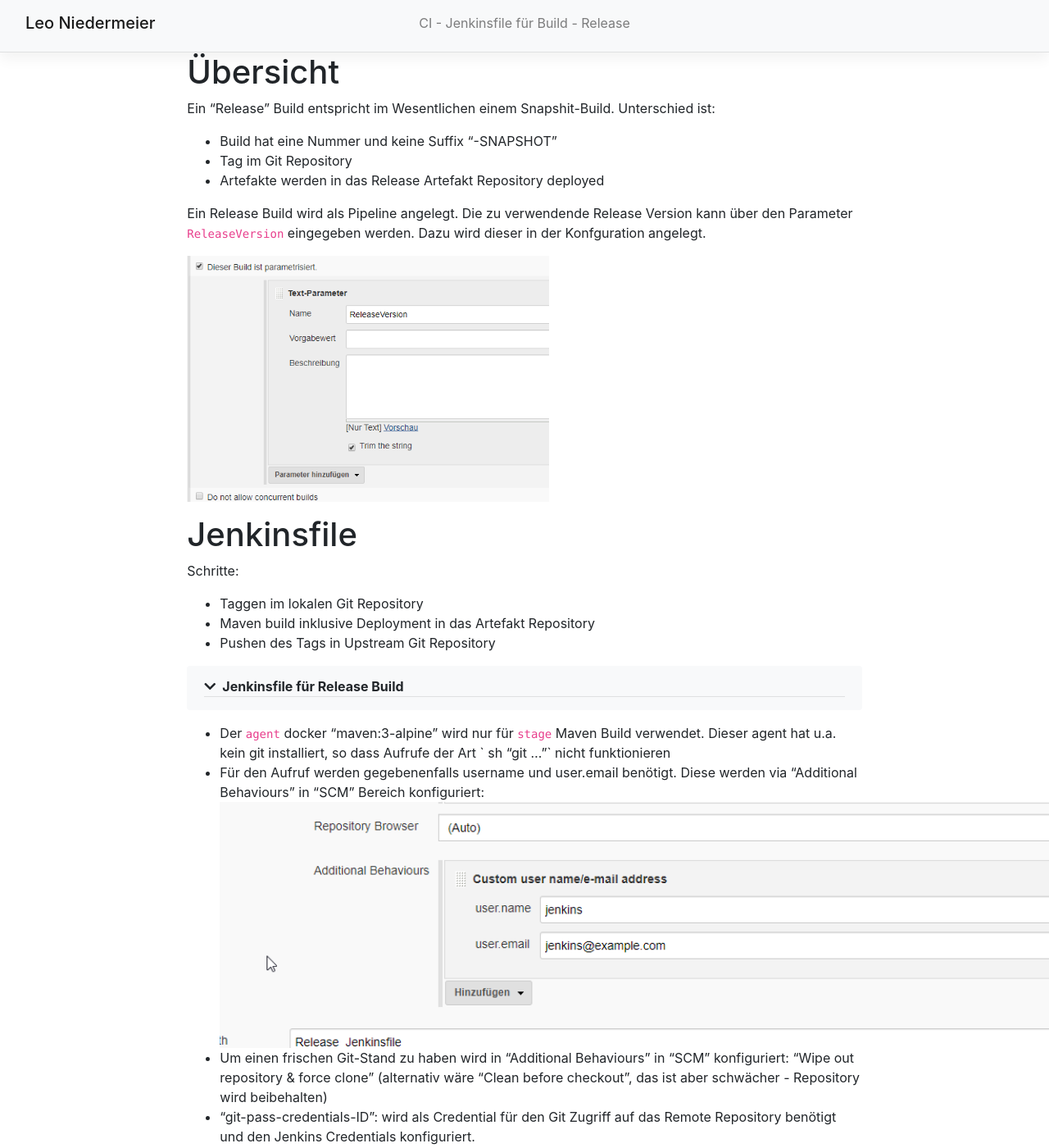
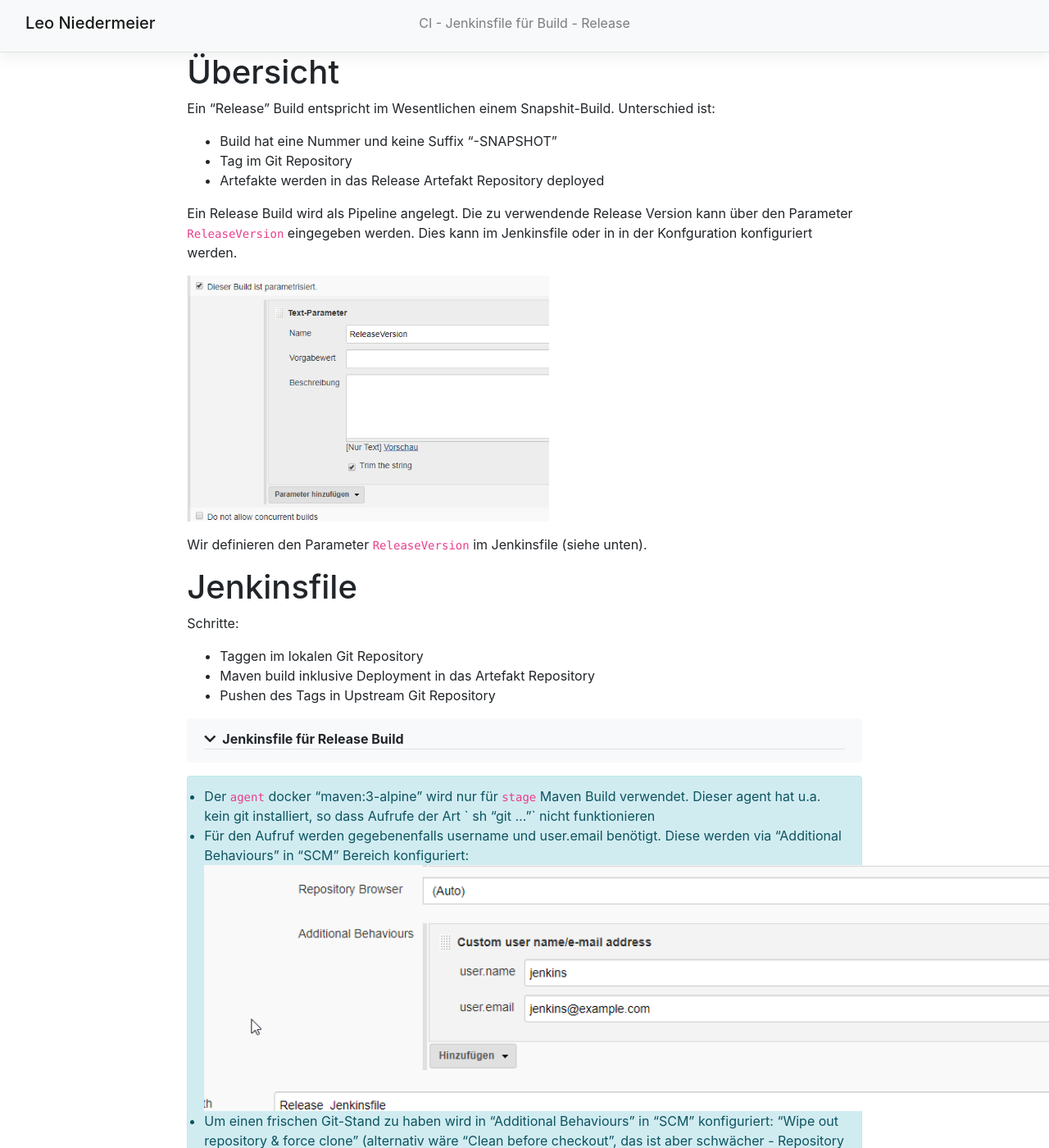
Before and after one commit to LeoNiedermeier/LeoNiedermeier.github.io, a Jekyll site: the page built from _docs/architecture/arc42/8_Crosscutting_Concepts/Development_Environment/08_05_430_jenkins_jenkinsfile_release_build.md, in a window 1280 px wide and 1400 px high. Shown: the whole window at 82% size. Built offline with Jekyll 4.4.1, drawn with Linux system fonts in a browser that asks for light colours; some of the changed text lies outside the part shown.

Commit message:
parameter

```diff
--- a/_docs/architecture/arc42/8_Crosscutting_Concepts/Development_Environment/08_05_430_jenkins_jenkinsfile_release_build.md
+++ b/_docs/architecture/arc42/8_Crosscutting_Concepts/Development_Environment/08_05_430_jenkins_jenkinsfile_release_build.md
@@ -14,10 +14,11 @@ Ein "Release" Build entspricht im Wesentlichen einem Snapshit-Build. Unterschied
 * Artefakte werden in das Release Artefakt Repository deployed
 
 Ein Release Build wird als Pipeline angelegt. Die zu verwendende Release Version kann über den Parameter `ReleaseVersion` eingegeben
-werden. Dazu wird dieser in der Konfguration angelegt.
+werden. Dies kann im Jenkinsfile oder in in der Konfguration konfiguriert werden.
 
 ![ReleaseVersion Parameter](08_05_410_jenkins_jenkinsfile/pipeline_release_parameter.png "ReleaseVersion Parameter"){:height="300px" }
 
+Wir definieren den Parameter `ReleaseVersion` im Jenkinsfile (siehe unten).
 
 # Jenkinsfile
 
@@ -34,8 +35,11 @@ Schritte:
   agent any
   options {
     skipStagesAfterUnstable()
+    buildDiscarder(logRotator(numToKeepStr: '5'))
   }
-
+  parameters {
+    string(name: 'ReleaseVersion', defaultValue: '', description: 'Version angeben (Format x.y.z)')
+  }
   stages {
     stage('Clone') {
       steps {
@@ -100,7 +104,7 @@ konfiguriert.
 weitergereicht. `sh 'git config --local credential.helper "! echo username=\\$GIT_USERNAME; echo password=\\$GIT_PASSWORD;"'`  Die
 Variablen `GIT_USERNAME` und `GIT_PASSWORD` werden mit `withCredentials([usernamePassword(credentialsId: 'git-pass-credentials-ID', passwordVariable: 'GIT_PASSWORD', usernameVariable: 'GIT_USERNAME')])
 ...` gefüllt.
-
+  * Das gesetzte Tag muss explizit upstream gepushed werden (<https://git-scm.com/book/en/v2/Git-Basics-Tagging>, <https://git-scm.com/docs/git-tag>).
 {: .info title="Kein neuer Commit"}
 Da die Maven Version des Projektes CI-friendly ist (<https://maven.apache.org/maven-ci-friendly.html>), wird durch das setzen
 einer konkreten Version **kein** neuer Commit erzeugt (der Quellkode wird nicht verändert). Es wird lediglich ein Tag auf einen
```
